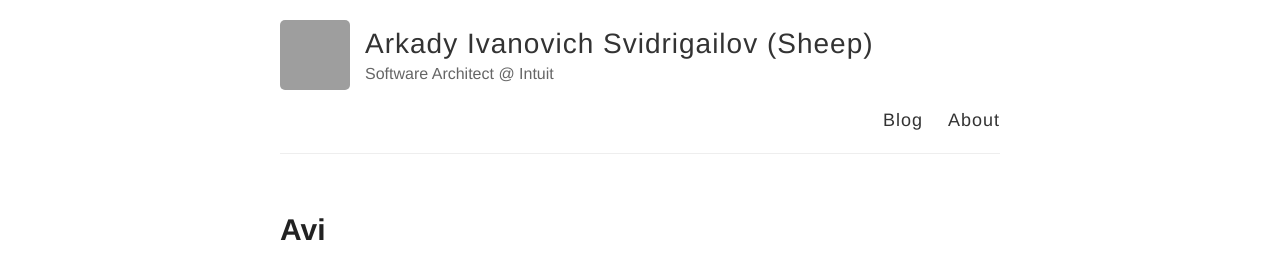
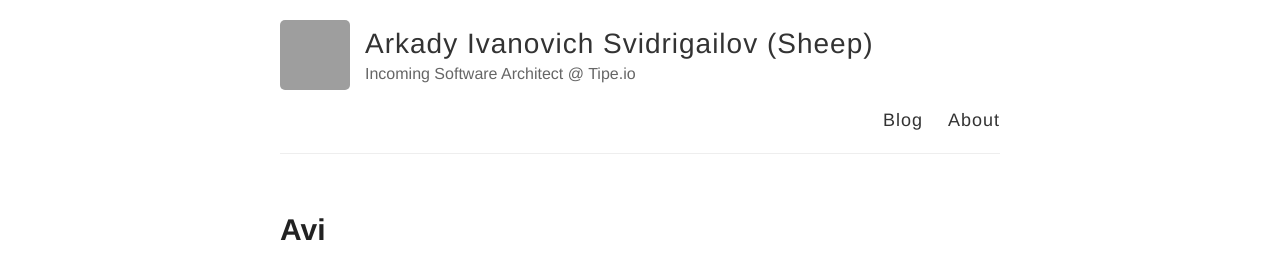
Before and after one commit to femaleninja/femaleninja.github.io, a Jekyll site: the page built from index.html, in a window 1280 px wide. Shown: the top 257 px of the page. Built offline with Jekyll 4.4.1, drawn with Linux system fonts in a browser that asks for light colours; grey boxes are pictures that could not be loaded.

Commit message:
Only Scott could ever understand precisely why I'm fucking doing this~ Also who else would hire a female Japanese assassin but another assassin

```diff
--- a/_config.yml
+++ b/_config.yml
@@ -6,7 +6,7 @@
 name: Arkady Ivanovich Svidrigailov (Sheep)
 
 # Short bio or description (displayed in the header)
-description: Software Architect @ Intuit
+description: Incoming Software Architect @ Tipe.io
 
 # URL of your avatar or profile pic (you could use your GitHub profile pic)
 avatar: https://avatars2.githubusercontent.com/u/38265188?s=400&u=02fca6407ec02c09559f0ef5df0c00607faee6af&v=4
```
